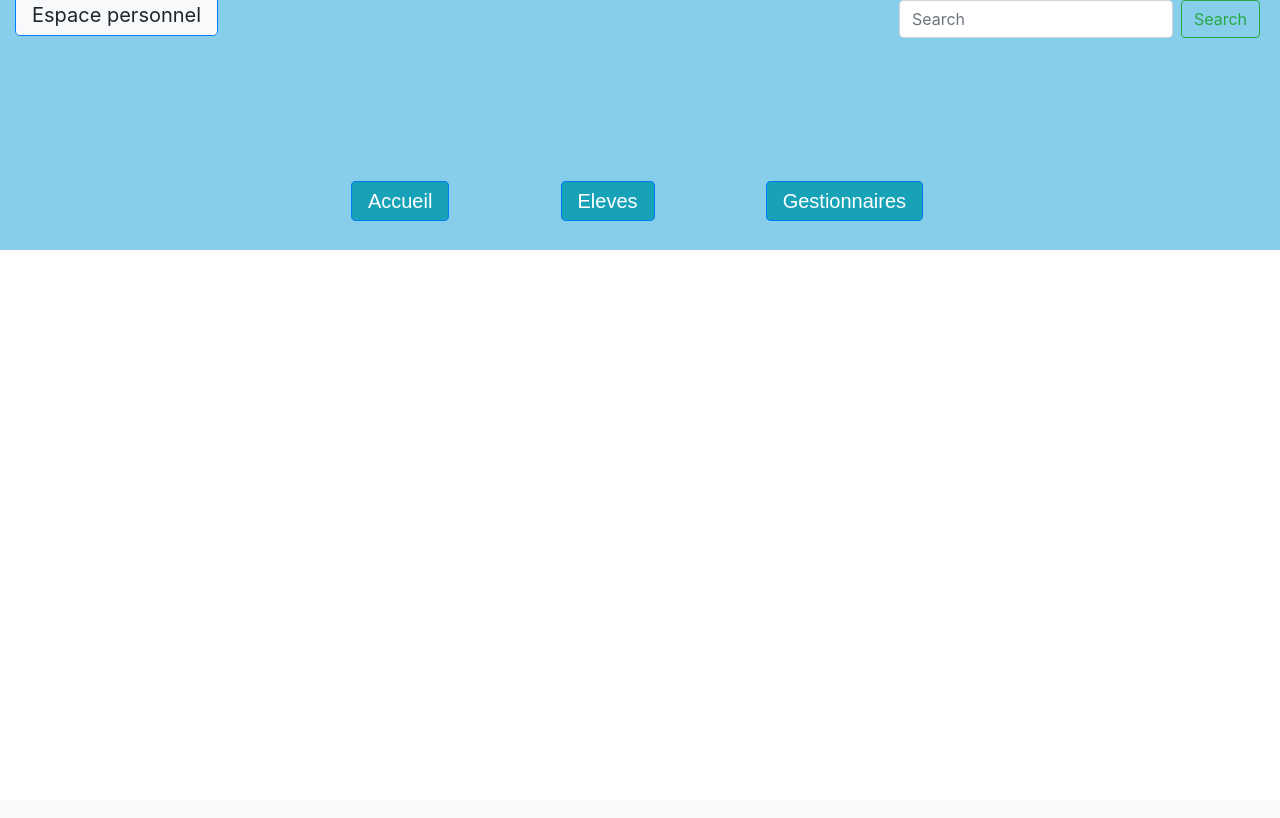
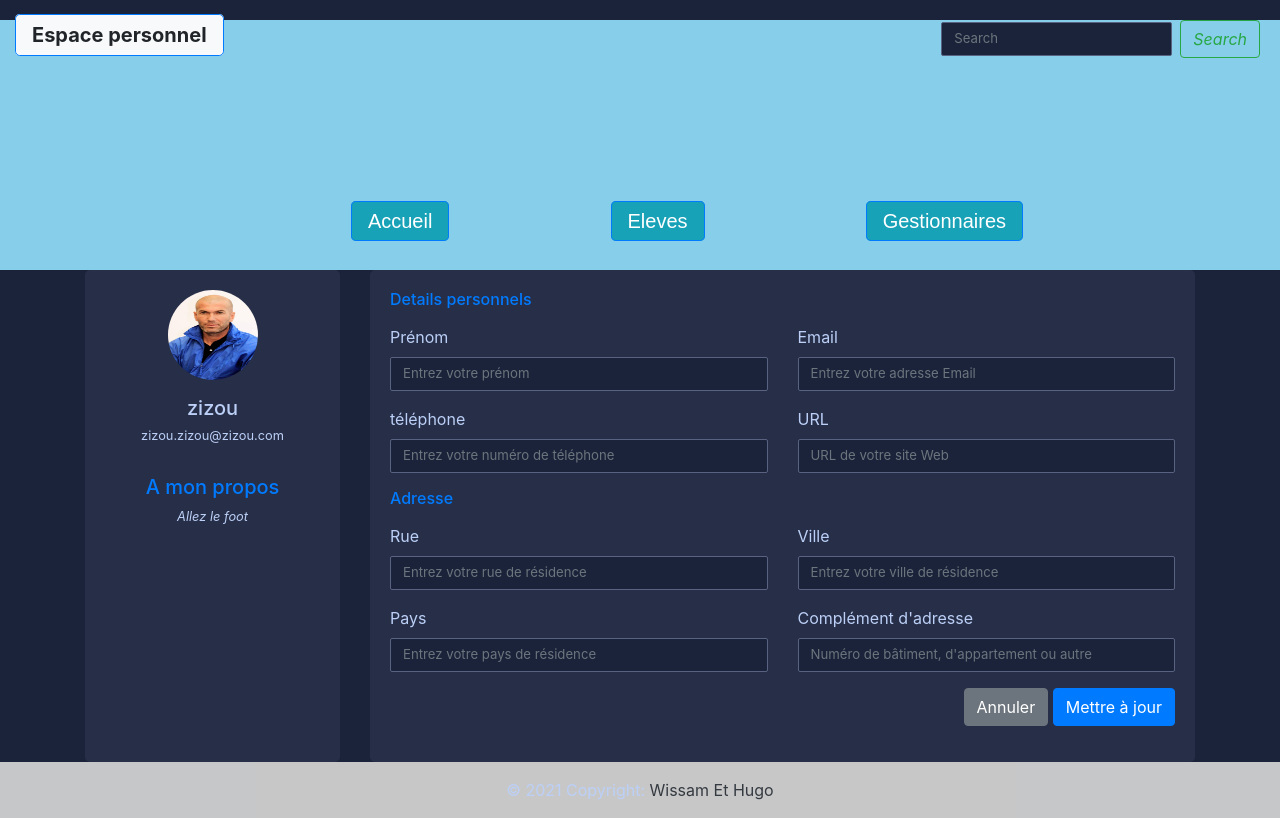
Before and after one commit to wissamsofiane1708/ProgWeb, a PHP site: page /eleve.php in a window 1280 px wide. Before the commit the page ends 250 px from the top, so only its background shows below. Run offline with PHP 8.4, Linux system fonts and the light colour scheme.

Commit message:
ajout eleves

```diff
--- a/accueil.php
+++ b/accueil.php
@@ -15,7 +15,7 @@
 <h1 class="display-1 font-weight-bold text-center text-info">
             Bienvenue !
 </h1>
-    </nav>
+</div>
 
 </body>
 
--- a/eleve.php
+++ b/eleve.php
@@ -1,22 +1,104 @@
 <?php include('include/header.php');
 ?>
 <htlm>
+<body>
+<div class="container">
+<div class="row gutters">
+	<div class="col-xl-3 col-lg-3 col-md-12 col-sm-12 col-12">
+		<div class="card h-100">
+			<div class="card-body">
+				<div class="account-settings">
+					<div class="user-profile">
+						<div class="user-avatar">
+							<img src="zizou.jpg" alt="Maxwell Admin">
+						</div>
+						<h5 class="user-name">zizou</h5>
+						<h6 class="user-email">zizou.zizou@zizou.com</h6>
+					</div>
+					<div class="about">
+						<h5 class="mb-2 text-primary">A mon propos</h5>
+						<p><I>Allez le foot</I></p>
+					</div>
+				</div>
+			</div>
+		</div>
+	</div>
+	<div class="col-xl-9 col-lg-9 col-md-12 col-sm-12 col-12">
+		<div class="card h-100">
+			<div class="card-body">
+				<div class="row gutters">
+					<div class="col-xl-12 col-lg-12 col-md-12 col-sm-12 col-12">
+						<h6 class="mb-3 text-primary">Details personnels</h6>
+					</div>
+					<div class="col-xl-6 col-lg-6 col-md-6 col-sm-6 col-12">
+						<div class="form-group">
+							<label for="Prénom">Prénom</label>
+							<input type="text" class="form-control" id="fPrénom" placeholder="Entrez votre prénom">
+						</div>
+					</div>
+					<div class="col-xl-6 col-lg-6 col-md-6 col-sm-6 col-12">
+						<div class="form-group">
+							<label for="Email">Email</label>
+							<input type="Email" class="form-control" id="Email" placeholder="Entrez votre adresse Email">
+						</div>
+					</div>
+					<div class="col-xl-6 col-lg-6 col-md-6 col-sm-6 col-12">
+						<div class="form-group">
+							<label for="téléphone">téléphone</label>
+							<input type="text" class="form-control" id="téléphone" placeholder="Entrez votre numéro de téléphone">
+						</div>
+					</div>
+					<div class="col-xl-6 col-lg-6 col-md-6 col-sm-6 col-12">
+						<div class="form-group">
+							<label for="website">URL</label>
+							<input type="url" class="form-control" id="website" placeholder="URL de votre site Web">
+						</div>
+					</div>
+				</div>
+				<div class="row gutters">
+					<div class="col-xl-12 col-lg-12 col-md-12 col-sm-12 col-12">
+						<h6 class="mb-3 text-primary">Adresse</h6>
+					</div>
+					<div class="col-xl-6 col-lg-6 col-md-6 col-sm-6 col-12">
+						<div class="form-group">
+							<label for="Rue">Rue</label>
+							<input type="name" class="form-control" id="Rue" placeholder="Entrez votre rue de résidence">
+						</div>
+					</div>
+					<div class="col-xl-6 col-lg-6 col-md-6 col-sm-6 col-12">
+						<div class="form-group">
+							<label for="Ville">Ville</label>
+							<input type="name" class="form-control" id="Ville" placeholder="Entrez votre ville de résidence">
+						</div>
+					</div>
+					<div class="col-xl-6 col-lg-6 col-md-6 col-sm-6 col-12">
+						<div class="form-group">
+							<label for="Pays">Pays</label>
+							<input type="text" class="form-control" id="Pays" placeholder="Entrez votre pays de résidence">
+						</div>
+					</div>
+					<div class="col-xl-6 col-lg-6 col-md-6 col-sm-6 col-12">
+						<div class="form-group">
+							<label for="complément">Complément d'adresse</label>
+							<input type="text" class="form-control" id="complément" placeholder="Numéro de bâtiment, d'appartement ou autre">
+						</div>
+					</div>
+				</div>
+				<div class="row gutters">
+					<div class="col-xl-12 col-lg-12 col-md-12 col-sm-12 col-12">
+						<div class="text-right">
+							<button type="button" id="submit" name="submit" class="btn btn-secondary">Annuler</button>
+							<button type="button" id="submit" name="submit" class="btn btn-primary">Mettre à jour</button>
+						</div>
+					</div>
+				</div>
+			</div>
+		</div>
+	</div>
+</div>
+</div>
+</body>
 
-<div>
-
-</div>
-
-
-
-
-
-
-
-
-
-
-
-
-
-
-</htlm>
+<?php
+        include_once('include/footer.php');
+        ?>
--- a/include/footer.php
+++ b/include/footer.php
@@ -6,3 +6,4 @@
   </div>
 
 </footer>
+</html>
--- a/include/head.php
+++ b/include/head.php
@@ -4,8 +4,6 @@
     <meta name="viewport" content="width=device-width, initial-scale=1">
     <link href="lib/bootstrap/css/bootstrap.min.css" rel="stylesheet">
     <link href="style.css" rel="stylesheet">
-    <title>Page wiwiXhugo <?php if(isset($pageTitle)){
-echo "- $pageTitle";
-    }
+    <title>Page d'accueil du site <?php if(isset($pageTitle)) { echo "- $pageTitle"; }
     ?></title>
 </head>
--- a/include/header.php
+++ b/include/header.php
@@ -16,19 +16,19 @@
                 <div class="position-absolute" style="right: 20px;">
                 <form class="form-inline my-2 my-lg-0">
                     <input class="form-control mr-sm-2" type="search" placeholder="Search" aria-label="Search">
-                    <button class="btn btn-outline-success my-2 my-sm-0" type="submit">Search</button>
+                    <button class="btn btn-outline-success my-2 my-sm-0" type="submit"><I>Search</I></button>
                 </form>
                </div>
         </div>
         <div class="navbar-expand-md ">
-        <a class=" position-sticky btn-lg active badge-light border border-primary pull-right" href="Connexion.php">Espace personnel</a>
+        <a class=" position-sticky btn-lg active badge-light border border-primary pull-right" href="Connexion.php"><strong>Espace personnel</strong></a>
         </div>
         <h1 class=" position-sticky shadow p-3 mb-3 text-info police" style=" top: 200px; text-align: center">
 
         <div class="position-relative col-md-8 " style="text-align:center">
                 <a class="position-relative btn-lg active badge-info border border-primary " style ="left: 100px"  href="accueil.php">Accueil</a>
-                <a class="position-relative btn-lg active badge-info border border-primary" style ="left: 200px" href="eleve.php">Eleves</a>
-                <a class="position-relative btn-lg active badge-info border border-primary" style ="left: 300px" href="gestionnaire.php">Gestionnaires</a>
+                <a class="position-relative btn-lg active badge-info border border-primary" style ="left: 250px" href="eleve.php">Eleves</a>
+                <a class="position-relative btn-lg active badge-info border border-primary" style ="left: 400px" href="gestionnaire.php">Gestionnaires</a>
 
         </div>
 
--- a/inscription.php
+++ b/inscription.php
@@ -18,7 +18,8 @@ include_once('include/header.php');
           <div class="navbar-expand-md container-fluid backAccueil">
           <br /> <br />
           <h1 class="text-info" style ="text-align: center">Inscription </h1>
-          <form class="position-relative text-primary" style ="text-align: center" method="post" action ="inscription.php" enctype="multipart/form-data"><br />
+
+          <form class="position-relative text-primary " style ="text-align: center" method="post" action ="inscription.php" enctype="multipart/form-data"><br />
 
           <label for="id"> Pseudo :</label>
             <input class= "position-relative"  style="left: 79px" name="usrname" type="text" id="id" />
@@ -35,7 +36,7 @@ include_once('include/header.php');
             <input class= "position-relative"  style="left: 90px"  type="text" name="promo" id="promo" />
               <br /> <br />
 
-          <button class=" position-relative btn-lg btn-info" style=""  >  S\'inscrire</button>
+          <button class=" position-relative btn-lg btn-info" style=""  >  S'inscrire</button>
 
           </form>
 
--- a/style.css
+++ b/style.css
@@ -18,6 +18,59 @@
     background-repeat: no-repeat;
     background-size: cover;
     height: 100%;
+}
 
 
+
+
+/* BOOTSTRAP*/
+
+body{margin-top:20px;
+color: #bcd0f7;
+    background: #1A233A;
 }
+.account-settings .user-profile {
+    margin: 0 0 1rem 0;
+    padding-bottom: 1rem;
+    text-align: center;
+}
+.account-settings .user-profile .user-avatar {
+    margin: 0 0 1rem 0;
+}
+.account-settings .user-profile .user-avatar img {
+    width: 90px;
+    height: 90px;
+    -webkit-border-radius: 100px;
+    -moz-border-radius: 100px;
+    border-radius: 100px;
+}
+.account-settings .user-profile h5.user-name {
+    margin: 0 0 0.5rem 0;
+}
+.account-settings .user-profile h6.user-email {
+    margin: 0;
+    font-size: 0.8rem;
+    font-weight: 400;
+}
+.account-settings .about {
+    margin: 1rem 0 0 0;
+    font-size: 0.8rem;
+    text-align: center;
+}
+.card {
+    background: #272E48;
+    -webkit-border-radius: 5px;
+    -moz-border-radius: 5px;
+    border-radius: 5px;
+    border: 0;
+    margin-bottom: 1rem;
+}
+.form-control {
+    border: 1px solid #596280;
+    -webkit-border-radius: 2px;
+    -moz-border-radius: 2px;
+    border-radius: 2px;
+    font-size: .825rem;
+    background: #1A233A;
+    color: #bcd0f7;
+}
```
